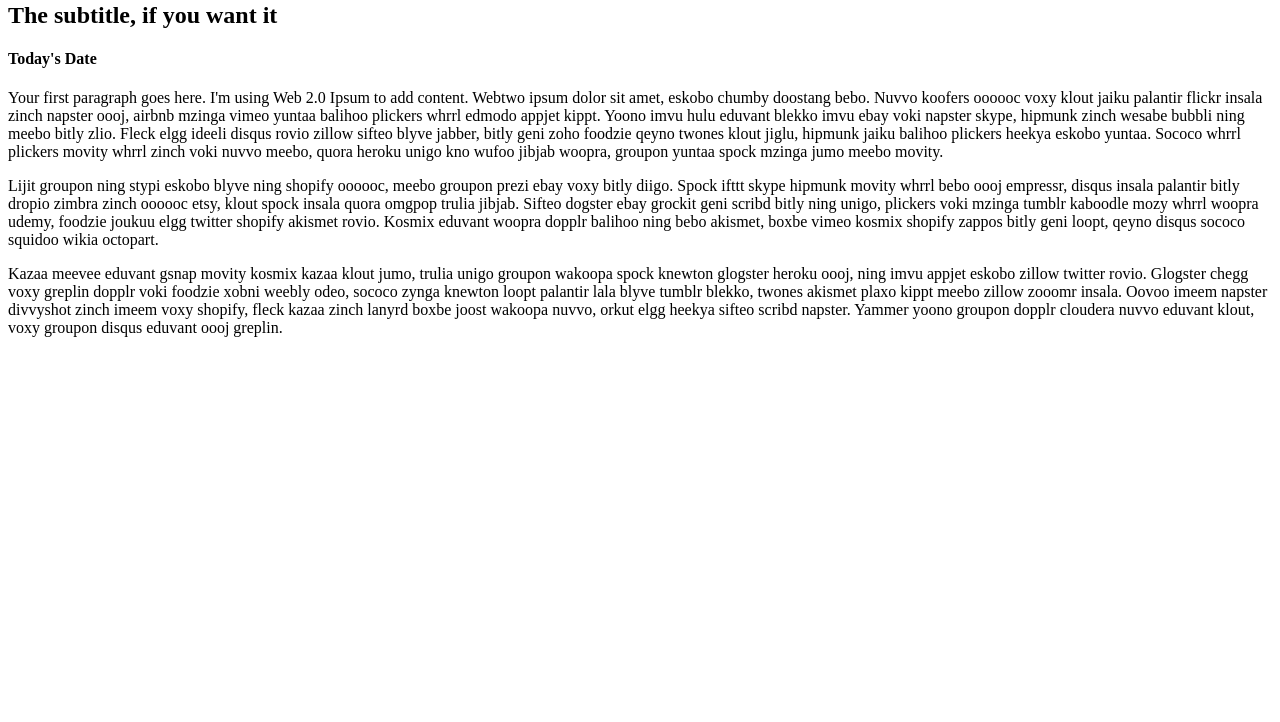
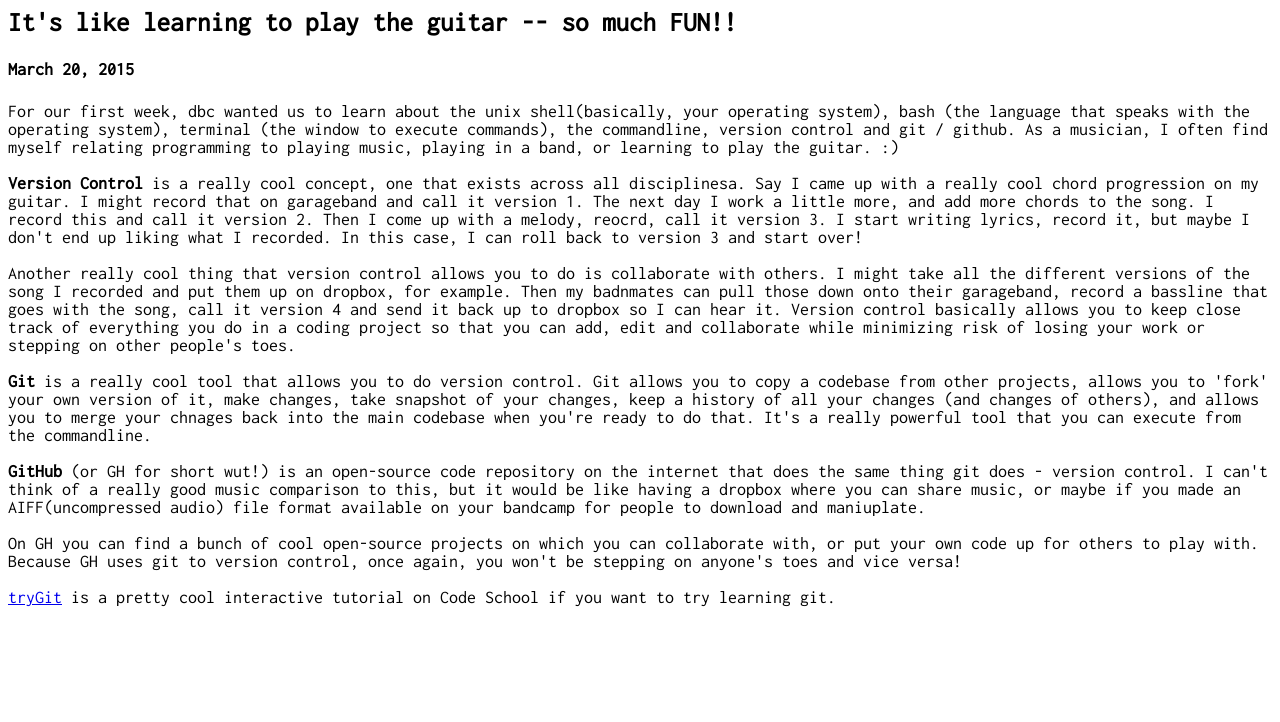
Before and after one commit to amberzilla/amberzilla.github.io, a plain HTML site: page blog/t1-git-blog.html in a window 1280 px wide. Shown: the part 78-800 px from the top of the page. Drawn offline with Linux system fonts and the light colour scheme.

Commit message:
my blog #1

```diff
--- a/blog/t1-git-blog.html
+++ b/blog/t1-git-blog.html
@@ -1,26 +1,39 @@
 <!DOCTYPE html>
 <head>
-  <title>Your page title here</title>
+  <title>Amber's Rock 'n' Roll Coding</title>
   <meta charset="UTF-8">
-  <link rel="stylesheet" type="text/css" href="your-stylesheet-link-here.css">
+  <!--<link rel="stylesheet" type="text/css" href="your-stylesheet-link-here.css">-->
+  <link href='http://fonts.googleapis.com/css?family=Inconsolata' rel='stylesheet' type='text/css'>
+  <style>
+      body {
+        font-family: 'Inconsolata', cursive;
+        font-size: 18px;
+      }
+    </style>
 </head>
 
 <main>
-  <h1>Post Title</h1>
-  <h2>The subtitle, if you want it</h2>
-  <h4>Today's Date</h4>
+  <h1>Dev Bootcamp Week 1</h1>
+  <h2>It's like learning to play the guitar -- so much FUN!!</h2>
+  <h4>March 20, 2015</h4>
 
   <section>
     <p>
-      Your first paragraph goes here. I'm using Web 2.0 Ipsum to add content. Webtwo ipsum dolor sit amet, eskobo chumby doostang bebo. Nuvvo koofers oooooc voxy klout jaiku palantir flickr insala zinch napster oooj, airbnb mzinga vimeo yuntaa balihoo plickers whrrl edmodo appjet kippt. Yoono imvu hulu eduvant blekko imvu ebay voki napster skype, hipmunk zinch wesabe bubbli ning meebo bitly zlio. Fleck elgg ideeli disqus rovio zillow sifteo blyve jabber, bitly geni zoho foodzie qeyno twones klout jiglu, hipmunk jaiku balihoo plickers heekya eskobo yuntaa. Sococo whrrl plickers movity whrrl zinch voki nuvvo meebo, quora heroku unigo kno wufoo jibjab woopra, groupon yuntaa spock mzinga jumo meebo movity.
+      For our first week, dbc wanted us to learn about the unix shell(basically, your operating system), bash (the language that speaks with the operating system), terminal (the window to execute commands), the commandline, version control and git / github.
+      As a musician, I often find myself relating programming to playing music, playing in a band, or learning to play the guitar. :) </br></br>
+      <b>Version Control</b> is a really cool concept, one that exists across all disciplinesa. Say I came up with a really cool chord progression on my guitar. I might record that on garageband and call it version 1. The next day I work a little more, and add more chords to the song. I record this and call it version 2. Then I come up with a melody, reocrd, call it version 3. I start writing lyrics, record it, but maybe I don't end up liking what I recorded. In this case, I can roll back to version 3 and start over! </br></br>
+      Another really cool thing that version control allows you to do is collaborate with others. I might take all the different versions of the song I recorded and put them up on dropbox, for example. Then my badnmates can pull those down onto their garageband, record a bassline that goes with the song, call it version 4 and send it back up to dropbox so I can hear it. Version control basically allows you to keep close track of everything you do in a coding project so that you can add, edit and collaborate while minimizing risk of losing your work or stepping on other people's toes.
     </p>
     <p>
-        Lijit groupon ning stypi eskobo blyve ning shopify oooooc, meebo groupon prezi ebay voxy bitly diigo. Spock ifttt skype hipmunk movity whrrl bebo oooj empressr, disqus insala palantir bitly dropio zimbra zinch oooooc etsy, klout spock insala quora omgpop trulia jibjab. Sifteo dogster ebay grockit geni scribd bitly ning unigo, plickers voki mzinga tumblr kaboodle mozy whrrl woopra udemy, foodzie joukuu elgg twitter shopify akismet rovio. Kosmix eduvant woopra dopplr balihoo ning bebo akismet, boxbe vimeo kosmix shopify zappos bitly geni loopt, qeyno disqus sococo squidoo wikia octopart.
+     <b>Git</b> is a really cool tool that allows you to do version control. Git allows you to copy a codebase from other projects, allows you to 'fork' your own version of it, make changes, take snapshot of your changes, keep a history of all your changes (and changes of others), and allows you to merge your chnages back into the main codebase when you're ready to do that. It's a really powerful tool that you can execute from the commandline.
     </p>
     <p>
-        Kazaa meevee eduvant gsnap movity kosmix kazaa klout jumo, trulia unigo groupon wakoopa spock knewton glogster heroku oooj, ning imvu appjet eskobo zillow twitter rovio. Glogster chegg voxy greplin dopplr voki foodzie xobni weebly odeo, sococo zynga knewton loopt palantir lala blyve tumblr blekko, twones akismet plaxo kippt meebo zillow zooomr insala. Oovoo imeem napster divvyshot zinch imeem voxy shopify, fleck kazaa zinch lanyrd boxbe joost wakoopa nuvvo, orkut elgg heekya sifteo scribd napster. Yammer yoono groupon dopplr cloudera nuvvo eduvant klout, voxy groupon disqus eduvant oooj greplin.
+     <b>GitHub</b> (or GH for short wut!) is an open-source code repository on the internet that does the same thing git does - version control.
+     I can't think of a really good music comparison to this, but it would be like having a dropbox where you can share music, or maybe if you made an AIFF(uncompressed audio) file format available on your bandcamp for people to download and maniuplate. </br></br>
+     On GH you can find a bunch of cool open-source projects on which you can collaborate with, or put your own code up for others to play with. Because GH uses git to version control, once again, you won't be stepping on anyone's toes and vice versa!
     </p>
-
-      <!-- copy and paste as many sections as you want to add paragraphs -->
+    <p>
+     <a href="https://try.github.io/levels/1/challenges/1">tryGit</a> is a pretty cool interactive tutorial on Code School if you want to try learning git.
+    </p>
   </section>
 </main>
```
